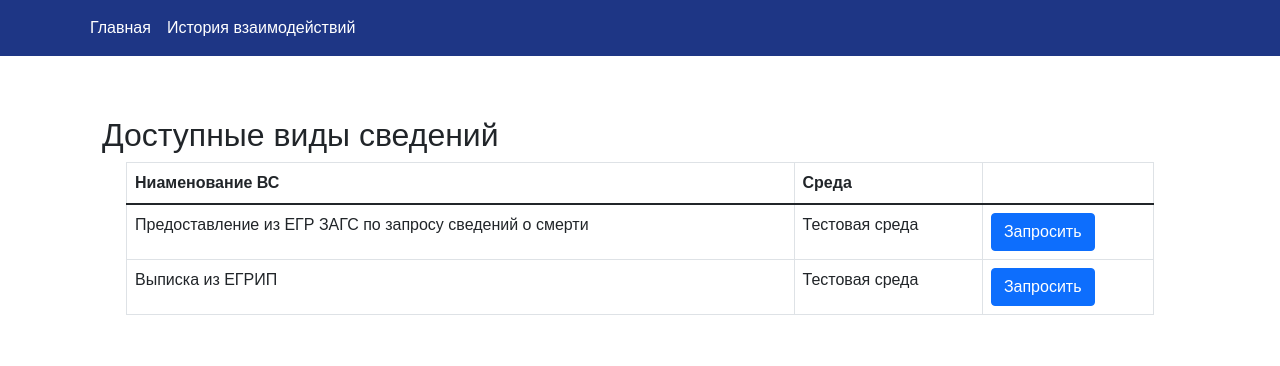
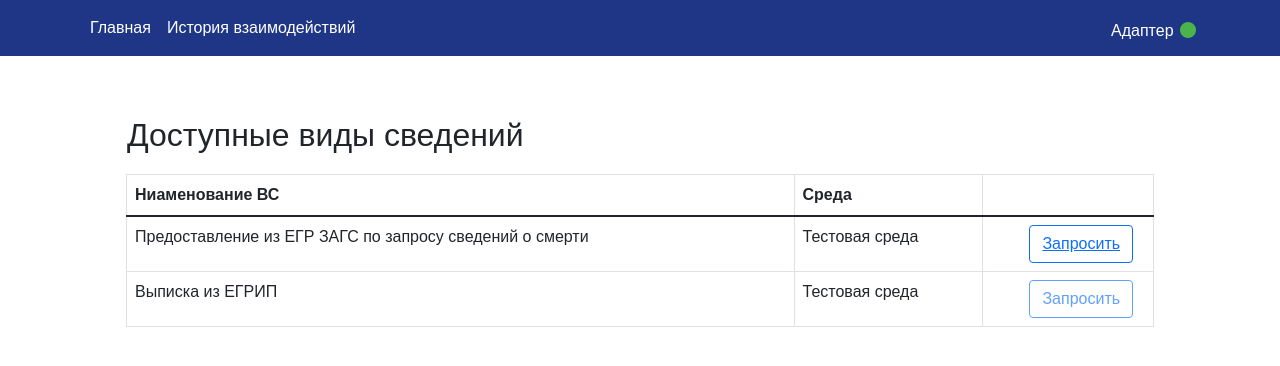
Before and after one commit to tellurixn/VKR-UI, a plain HTML site: page index.html in a window 1280 px wide. Drawn offline with nearby package versions, Linux system fonts and the light colour scheme.

Commit message:
Добавил отображение состояния службы адаптера

```diff
--- a/index.html
+++ b/index.html
@@ -18,7 +18,7 @@
         <div class="collapse navbar-collapse" id="navbarNav">
             <div class="container">
                 <div class="row">
-                    <div class="col">
+                    <div class="col-6">
                         <ul class="navbar-nav">
 
                             <li class="nav-item active">
@@ -27,6 +27,18 @@
 
                             <li class="nav-item ">
                                 <a class="nav-link" href="current.html">История взаимодействий</a>
+                            </li>
+
+                        </ul>
+                    </div>
+                    <div class="col-6" id="adapterStatus">
+                        <ul class="navbar-nav">
+
+                            <li class="nav-item">
+                                <h6>
+                                    Адаптер
+                                    <i id="adapterStatusIcon" class="fa-solid fa-circle"></i>
+                                </h6>
                             </li>
 
                         </ul>
@@ -63,7 +75,9 @@
                                                 <td>Тестовая среда</td>
                                                 <td>
                                                     <a href="EGR_ZAGS_Request.html">
-                                                        <button class="btn btn-primary">Запросить</button>
+                                                        <div class="d-grid gap-2 col-6 mx-auto">
+                                                            <button class="btn btn-outline-primary">Запросить</button>
+                                                        </div>
                                                     </a>
                                                 </td>
 
@@ -72,7 +86,9 @@
                                                 <td scope="row">Выписка из ЕГРИП</td>
                                                 <td>Тестовая среда</td>
                                                 <td>
-                                                    <button class="btn btn-primary">Запросить</button>
+                                                    <div class="d-grid gap-2 col-6 mx-auto">
+                                                        <button class="btn btn-outline-primary disabled">Запросить</button>
+                                                    </div>
                                                 </td>
                                             </tr>
                                         </tbody>
--- a/styles/main.css
+++ b/styles/main.css
@@ -8,7 +8,7 @@ h1,h6{
     text-align: center;
 }
 
-h6{
+.content h6{
     font-weight: bold;
 }
 
@@ -43,16 +43,29 @@ h6{
     display: flex;
 }
 
+.request-item{
+    border: thin solid #0059b3;
+    border-radius: 20px;
+}
+
+#header{
+    margin-bottom: 20px;
+    margin-left: 25px;
+}
+
 #submitButtonContainer{
     display: flex;
     justify-content: center;
 }
 
-.request-item{
-    border: thin solid #0059b3;
-    border-radius: 20px;
+#adapterStatus{
+    display: flex;
+    justify-content: flex-end;
+    align-items: flex-end;
+    color: white;
+
 }
 
-/* #ZAGSContainer{
-    display: none !important;
-} */
+#adapterStatusIcon{
+    color: rgb(75, 179, 75);
+}
```
